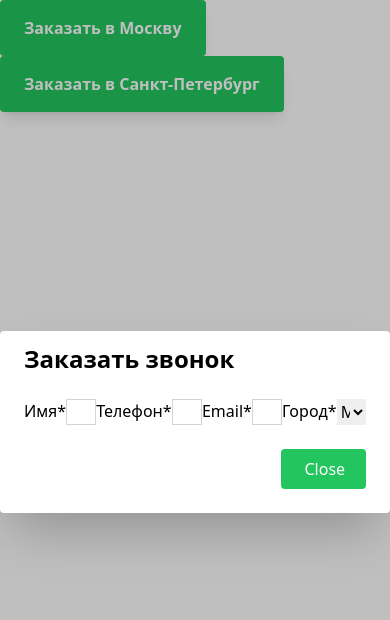
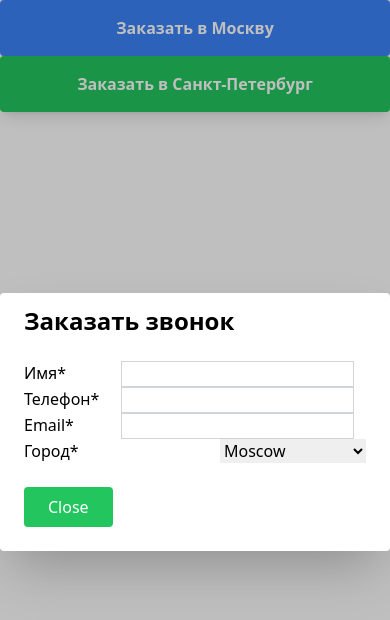
Before and after one commit to kupriianovvv/tailwind-test, a Vue app: page / in a window 390 px wide. Both pictures are taken after a click on the button "Заказать в Москву". Shown: the top 620 px of the page. Built offline with nearby package versions, Linux system fonts and the light colour scheme.

Commit message:
responsive

```diff
--- a/src/components/Button.vue
+++ b/src/components/Button.vue
@@ -1,6 +1,6 @@
 <template>
     <button
-      class="text-white rounded bg-green-500 px-6 py-4 font-sans font-semibold shadow-lg hover:bg-green-400 outline-none active:outline-none focuse:outline-none"
+      class="text-white rounded  px-6 py-4 font-sans font-semibold shadow-lg  outline-none active:outline-none focuse:outline-none w-full sm:w-auto"
       @click="onToggleModal"
     >
       {{text}}
--- a/src/components/Modal.vue
+++ b/src/components/Modal.vue
@@ -12,22 +12,22 @@
       >
         <div class="bg-white w-full rounded shadow-2xl flex flex-col items-start pl-6 pr-6">
           <div v-if="!getData" class="text-2xl font-bold mt-3">Заказать звонок</div>
-          <form v-if="!getData" class="flex justify-between mt-6" @submit="onSubmit">
-            <label for="name">Имя*</label>
-            <input id="name" class="border border-solid border-gray-300 w-1/6" :value="getName" @change="onChangeName">
+          <form v-if="!getData" class="flex justify-between mt-6 flex-wrap" @submit="onSubmit">
+            <label for="name" class="mr-3">Имя*</label>
+            <input id="name" class="border border-solid border-gray-300 md:w-1/6 mr-3" :value="getName" @change="onChangeName">
             <label for="phone">Телефон*</label>
-            <input id="phone" class="border border-solid border-gray-300 w-1/6" :value="getPhone" @change="onChangePhone">
-            <label for="email">Email*</label>
-            <input id="email" class="border border-solid border-gray-300 w-1/6" :value="getEmail" @change="onChangeEmail">
-            <label for="city">Город*</label>
-            <select id="city" class="w-1/6" :value="getCity" @change="onChangeCity">
+            <input id="phone" class="border border-solid border-gray-300 md:w-1/6 mr-3" :value="getPhone" @change="onChangePhone">
+            <label for="email" class="mr-3">Email*</label>
+            <input id="email" class="border border-solid border-gray-300 md:w-1/6 mr-3" :value="getEmail" @change="onChangeEmail">
+            <label for="city" class="mr-3">Город*</label>
+            <select id="city" class="md:w-1/6" :value="getCity" @change="onChangeCity">
               <option value="1">Moscow</option>
               <option value="2">Saint Petersburg</option>
             </select>
           </form>
           <div v-if="getData" v-html="getData" class="min0width: 600px" >
           </div>
-          <button v-if="!getData" class="rounded bg-green-500 text-white px-6 mt-6 py-2 w-3/12 ml-auto  mb-6" @click="onSubmit">Close</button>
+          <button v-if="!getData" class="rounded bg-green-500 text-white px-6 mt-6 py-2 md:w-3/12 md:ml-auto  mb-6" @click="onSubmit">Close</button>
         </div>
       </div>
     </div>
```
